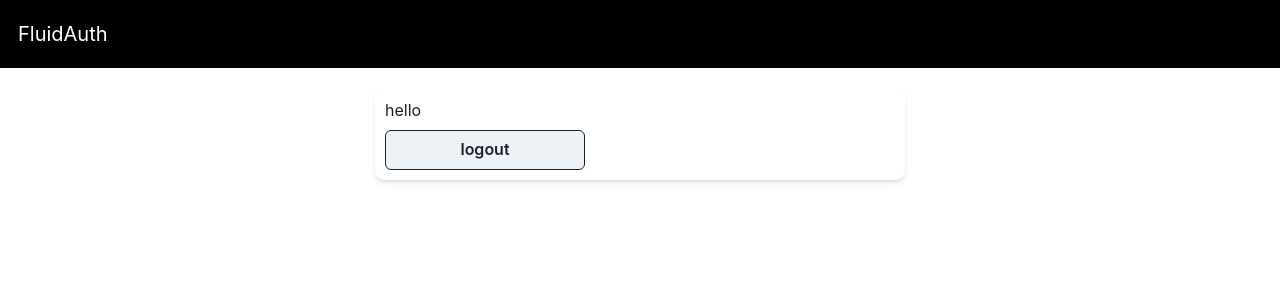
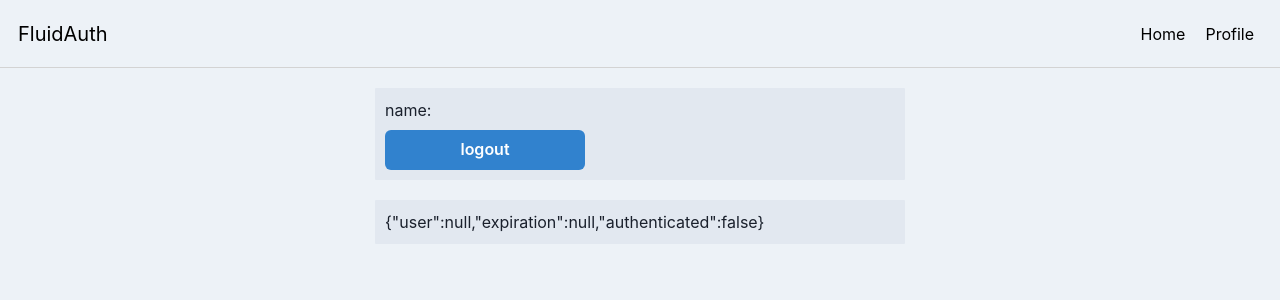
Before and after one commit to Itszavier/fluid-auth, a Next.js app: page /profile in a window 1280 px wide. Shown: the top 300 px of the page. Built offline with nearby package versions, Linux system fonts and the light colour scheme; no server answers.

Commit message:
improved testing envirment

```diff
--- a/app/components/logout.tsx
+++ b/app/components/logout.tsx
@@ -17,7 +17,7 @@ export default function Logout() {
   };
 
   return (
-    <Button w={"200px"} border={"1px"} onClick={handleClick}>
+    <Button w={"200px"} colorScheme="blue" onClick={handleClick}>
       logout
     </Button>
   );
--- a/app/components/navbar.tsx
+++ b/app/components/navbar.tsx
@@ -1,22 +1,55 @@
-import { Box, Text } from "@chakra-ui/react";
+/** @format */
+
+import { Box, Flex, Text } from "@chakra-ui/react";
+import Link from "next/link";
+
+const links: { label: string; link: string }[] = [
+  {
+    label: "Home",
+    link: "/",
+  },
+
+  {
+    label: "Profile",
+    link: "/profile",
+  },
+];
 
 export default function Navbar() {
   return (
     <Box
       w={"100%"}
       padding={"18px"}
-      bg={"black"}
+      bg={"gray.100"}
       zIndex={999}
-      color={"white"}
+      color={"black"}
       display={"flex"}
       alignItems={"center"}
       position={"fixed"}
       h="68px"
       top={"0"}
+      borderBottom={"1px solid lightgray"}
     >
       <Box>
         <Text fontSize={"20px"}>FluidAuth</Text>
       </Box>
+
+      <Box
+        p={"8px"}
+        display={"flex"}
+        alignItems={"center"}
+        flexDirection={"row"}
+        gap={"20px"}
+        ml={"auto"}
+      >
+        {links.map((link, index) => {
+          return (
+            <Link key={index} href={link.link}>
+              {link.label}
+            </Link>
+          );
+        })}
+      </Box>
     </Box>
   );
 }
--- a/app/layout.tsx
+++ b/app/layout.tsx
@@ -1,3 +1,5 @@
+/** @format */
+
 import type { Metadata } from "next";
 import { ChakraProvider } from "@chakra-ui/react";
 import "./global.css";
--- a/app/profile/page.tsx
+++ b/app/profile/page.tsx
@@ -1,3 +1,5 @@
+/** @format */
+
 "use client";
 
 import { useAuth } from "@/lib/client/authProvider";
@@ -17,19 +19,19 @@ export default function Profile() {
       flexDirection={"column"}
       display={"flex"}
       alignItems={"center"}
+      bg={"gray.100"}
+      height={"100vh"}
     >
-      <Box
-        mt={"20px"}
-        p={"10px"}
-        width={"530px"}
-        boxShadow={"md"}
-        borderRadius={"10px"}
-      >
-        hello {auth.user?.name}
+      <Box mt={"20px"} p={"10px"} width={"530px"} bg={"gray.200"} borderRadius={"1px"}>
+        name: {auth.user?.name}
         <Box mt={"8px"}>
           <Logout />
         </Box>
       </Box>
+
+      <Box mt={"20px"} p={"10px"} width={"530px"} bg={"gray.200"} borderRadius={"1px"}>
+        {JSON.stringify(auth)}
+      </Box>
     </Box>
   );
 }
--- a/lib/client/authProvider.tsx
+++ b/lib/client/authProvider.tsx
@@ -1,15 +1,10 @@
+/** @format */
+
 "use client";
 
-import {
-  ReactNode,
-  createContext,
-  useContext,
-  useEffect,
-  useState,
-} from "react";
+import { ReactNode, createContext, useContext, useEffect, useState } from "react";
 
 import { BaseUser, BaseSessionData } from "../core/base";
-import { useRouter } from "next/navigation";
 
 interface Auth {
   user: BaseUser | null;
@@ -52,7 +47,6 @@ export function useAuth(): IAuthContext {
 export function AuthProvider({ children }: AuthProviderProps) {
   const [isLoading, setIsLoading] = useState<boolean>(true);
   const [error, setError] = useState<Error | null>(null);
-  const router = useRouter();
 
   const [auth, setAuth] = useState<Auth>({
     user: null,
@@ -70,7 +64,7 @@ export function AuthProvider({ children }: AuthProviderProps) {
       const data: FetchData = await response.json();
       console.log("Fetched auth data:", data); // Debugging log
       setAuth({
-        user: data.user || null,
+        user: data.user,
         expiration: data.expiration ? new Date(data.expiration) : null,
         authenticated: data.authenticated,
       });
@@ -83,6 +77,7 @@ export function AuthProvider({ children }: AuthProviderProps) {
   };
 
   useEffect(() => {
+    console.log("use effect run");
     fetchAuthData();
   }, []);
 
```
Also changed, not shown: lib/core/session.ts (+17 -1 lines).
